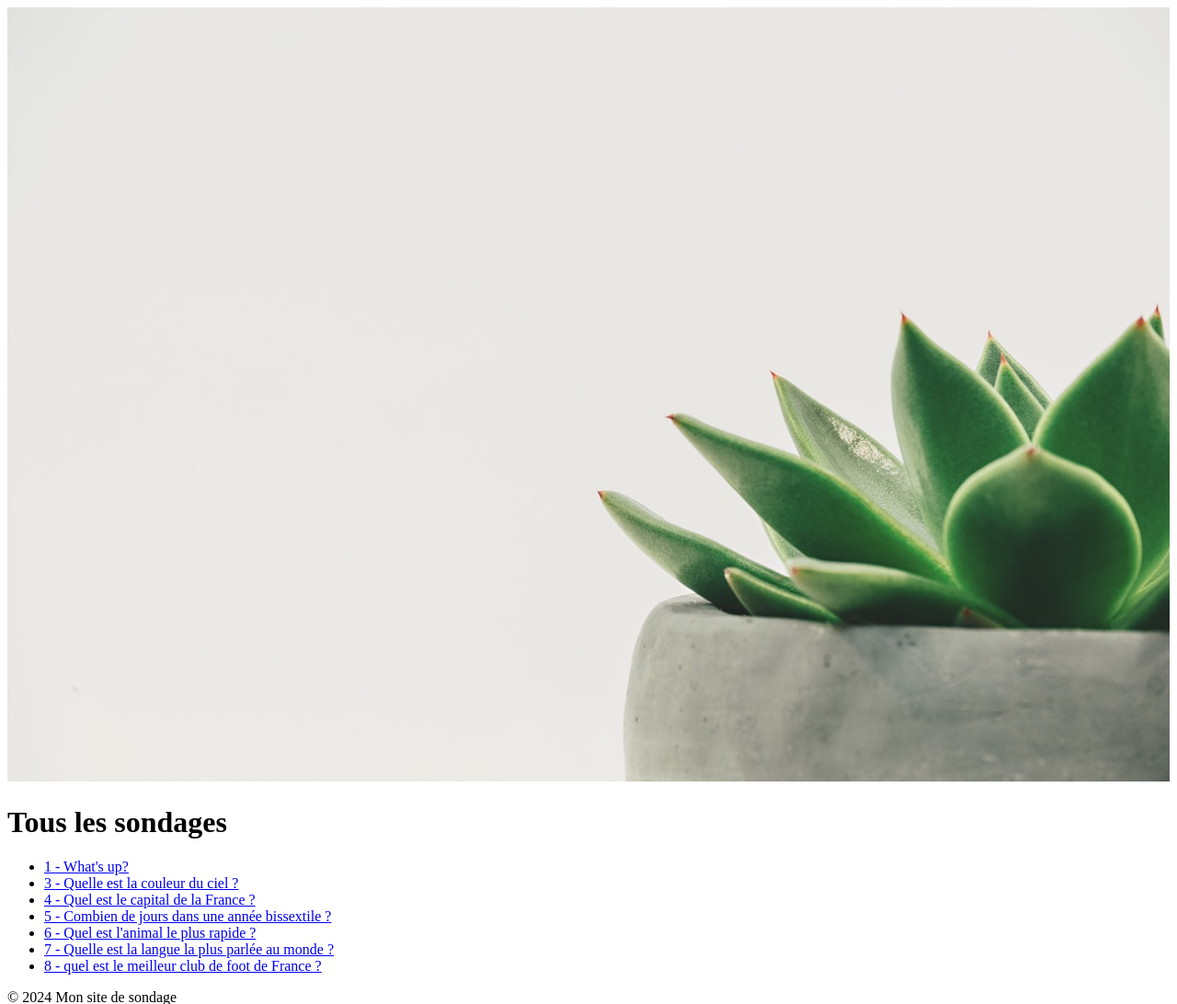
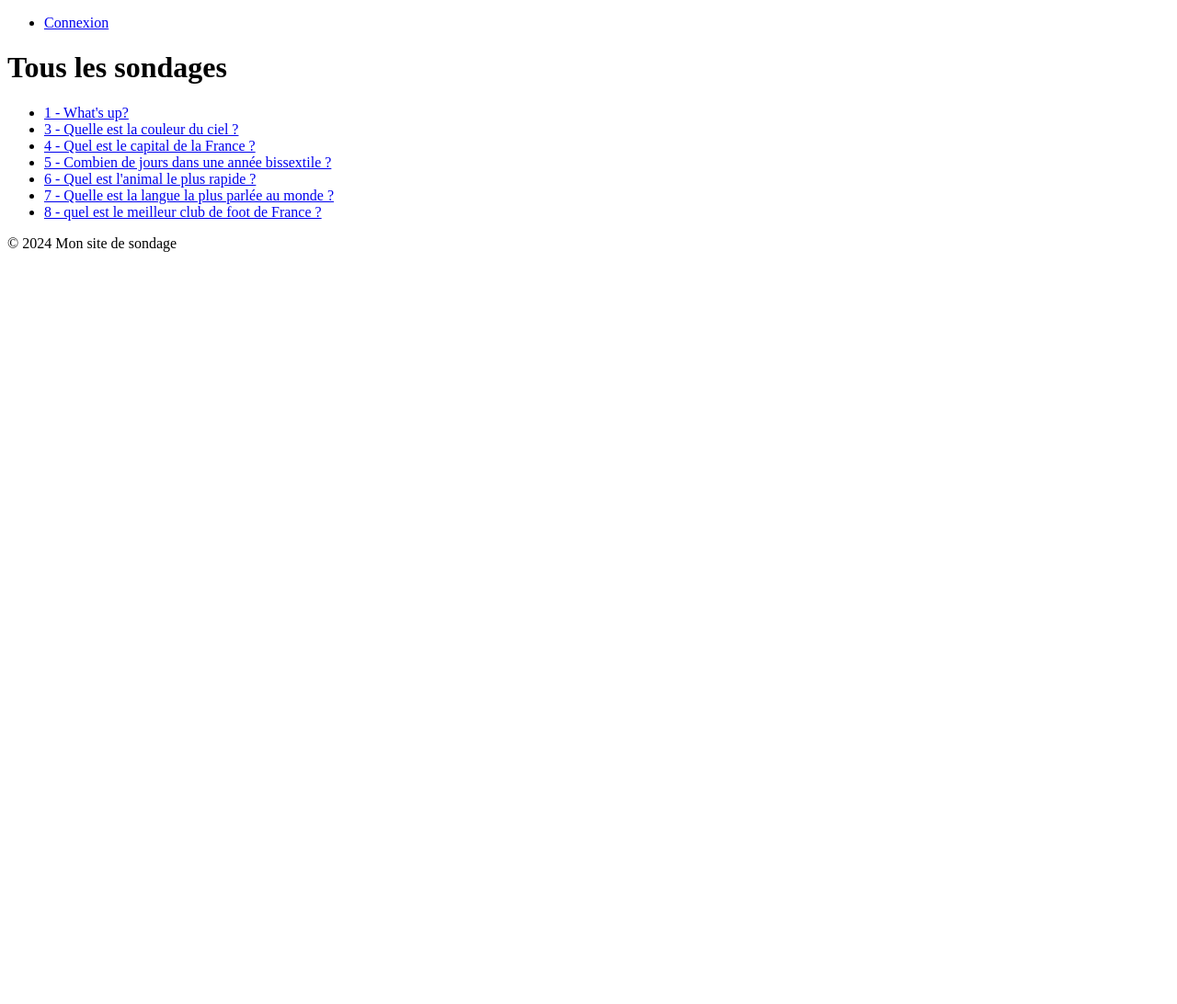
Before and after one commit to Theo-lbd/Project_Django, a Django app: page /polls/all/ in a window 1280 px wide. Shown: the top 1092 px of the page at 92% size. After the commit the page ends 274 px from the top, so only its background shows below. Run offline with Django 4.2, Linux system fonts and the light colour scheme; data comes from the database, SQL or seed files in the repository.

Commit message:
modif base.html

```diff
--- a/templates/base.html
+++ b/templates/base.html
@@ -9,8 +9,16 @@
     <header>
         {% load static %}
         {% block header %}
-        <img src="{% static 'mysite\polls\static\polls\images\background.png' %}"
-             alt="Bandeau du site" width="100%">
+        <nav>
+            <ul>
+                {% if user.is_authenticated %}
+                    <li>Bienvenue, {{ user.username }}</li>
+                    <li><a href="{% url 'polls:logout' %}">Déconnexion</a></li>
+                {% else %}
+                    <li><a href="{% url 'polls:login' %}">Connexion</a></li>
+                {% endif %}
+            </ul>
+        </nav>
         {% endblock %}
     </header>
 
```
